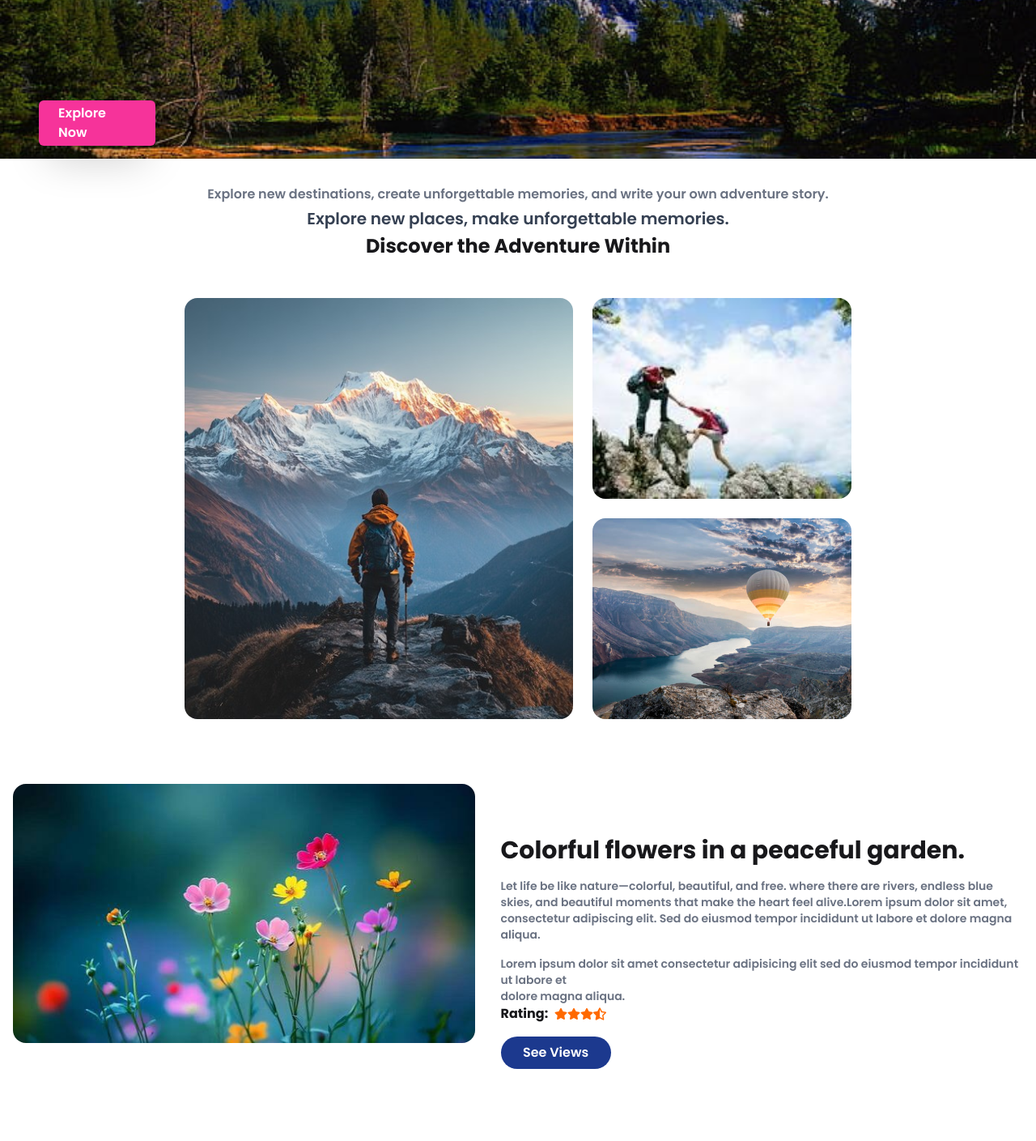
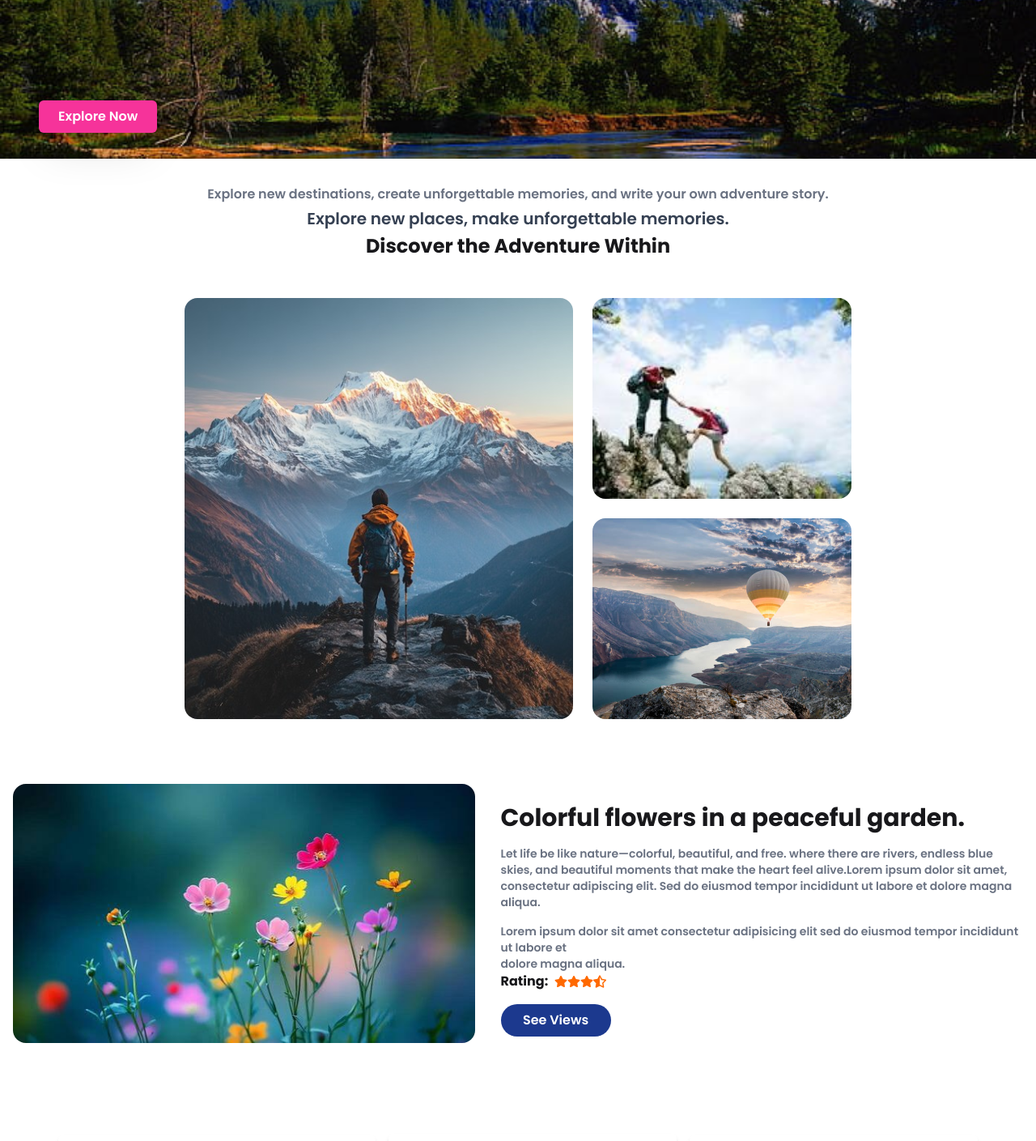
Before and after one commit to rintymoni01/My-Blog, a React (Vite) app: page /about in a window 1280 px wide. Shown: the part 480-1889 px from the top of the page at 81% size. Built offline with nearby package versions, Linux system fonts and the light colour scheme.

Commit message:
my-blog complite

```diff
--- a/src/Page/About/AboutComponents.jsx
+++ b/src/Page/About/AboutComponents.jsx
@@ -56,7 +56,7 @@ const AboutComponents = () => {
 
           {/* Text */}
           <div className="text-center lg:text-left">
-            <p className="text-2xl sm:text-3xl lg:text-3xl font-bold pt-2 lg:pt-16">
+            <p className="text-2xl sm:text-3xl lg:text-3xl font-bold pt-2 lg:pt-6">
               Colorful flowers in a peaceful garden.
             </p>
 
--- a/src/Page/Home/Hero.jsx
+++ b/src/Page/Home/Hero.jsx
@@ -28,11 +28,12 @@ const Hero = () => {
 
   <div>
     <div className="lg:pt-35 pt-24 pl-0 lg:pl-12">
-      <Link to={"/blog"}>
-      <div className="rounded-md mx-auto font-semibold lg:mx-0 w-36 hover:text-white bg-pink-500 hover:font-semibold duration-1000 shadow-2xl px-6 py-1 hover:bg-black text-white">
-        Explore Now
-      </div></Link>
+  <Link to="/blog">
+    <div className="rounded-md mx-auto lg:mx-0 w-fit whitespace-nowrap font-semibold hover:text-white bg-pink-500 duration-1000 shadow-2xl px-6 py-2 hover:bg-black text-white">
+      Explore Now
     </div>
+  </Link>
+</div>
 
     <div className="hidden lg:block absolute right-6 top-1/2 -translate-y-1/2 border rounded-md text-white bg-black font-semibold border-gray-300 px-6 py-1 rotate-90">
       <u><i>Rinty moni..</i></u>
--- a/src/Page/Home/HomeComponents/HomeCard.jsx
+++ b/src/Page/Home/HomeComponents/HomeCard.jsx
@@ -32,7 +32,7 @@ const HomeCard = () => {
                 <div className="flex w-full lg:w-auto shadow-md rounded-md pl-2 gap-2 items-center">
                   <FaCartShopping className="text-6xl text-gray-700" />
 
-                  <div className="w-70 py-4">
+                  <div className="w-70 py-2">
                     <p className="text-sm pb-1 font-bold">Shopping</p>
                     <p className="text-sm pb-1 text-gray-500">
                       Shop for everything you need on your trip.
```
